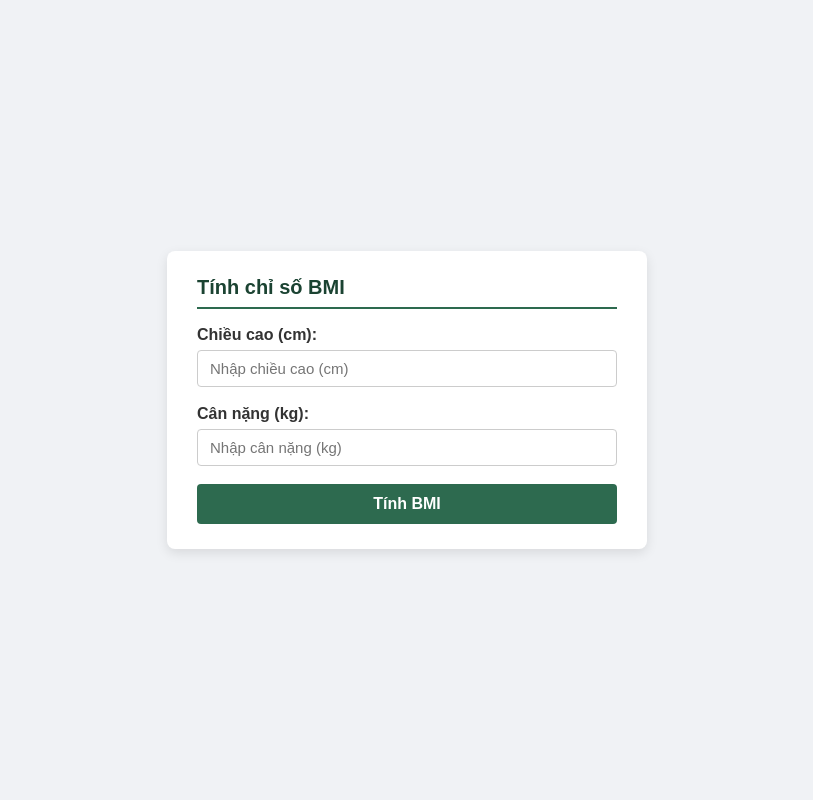
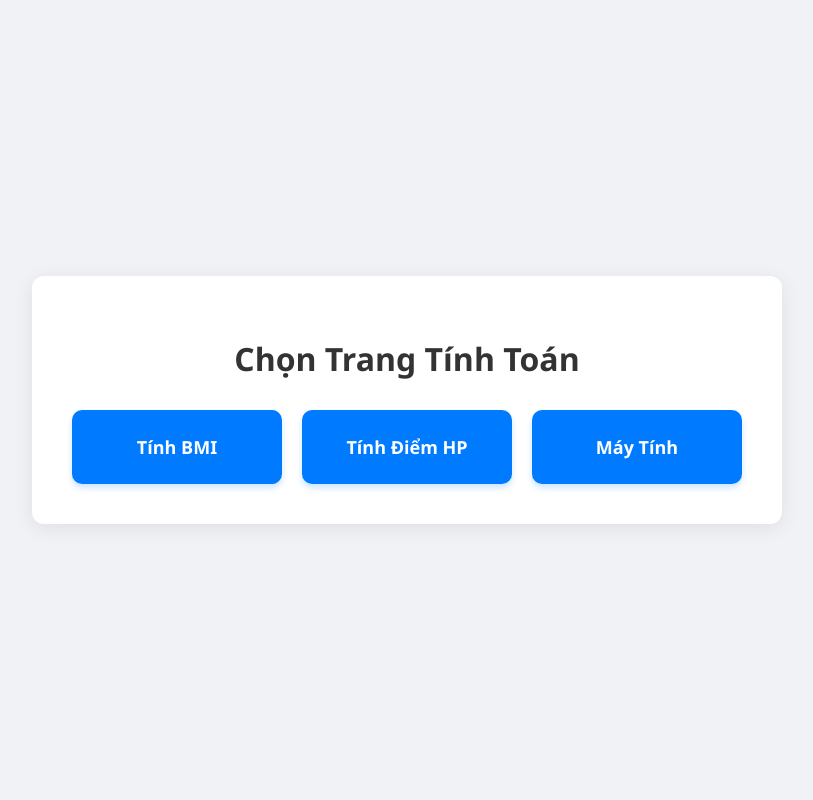
Before and after one commit to tuangold4321/pmnm-hocphan, a Flask app: page / in a window 1280 px wide. Shown: the whole page, without its empty margins (233-1046 px from the left). Run offline with Flask 3, Linux system fonts and the light colour scheme.

Commit message:
massive changes

```diff
--- a/bai_tap/bmi/app.py
+++ /dev/null
@@ -1,83 +0,0 @@
-from flask import Flask, render_template, request
-
-app = Flask(__name__)
-
-@app.route('/', methods=['GET', 'POST'])
-def index():
-    height_raw = ''
-    weight_raw = ''
-    errors = {}
-    result = None
-
-    if request.method == 'POST':
-        height_raw = request.form.get('height', '').strip()
-        weight_raw = request.form.get('weight', '').strip()
-
-        height_val = None
-        weight_val = None
-        if not height_raw:
-            errors['height'] = 'Vui lòng nhập chiều cao.'
-        else:
-            try:
-                h_str = height_raw.replace(',', '.')
-                height_val = float(h_str)
-
-                if height_val < 50 or height_val > 250:
-                    errors['height'] = 'Giá trị phải từ 50 đến 250. (nhập mét thay vì cm)'
-            except ValueError:
-                errors['height'] = 'Vui lòng nhập một số.'
-
-        if not weight_raw:
-            errors['weight'] = 'Vui lòng nhập cân nặng.'
-        else:
-            try:
-                w_str = weight_raw.replace(',', '.')
-                weight_val = float(w_str)
-
-                if weight_val < 10 or weight_val > 300:
-                    errors['weight'] = 'Giá trị phải từ 10 đến 300.'
-            except ValueError:
-                errors['weight'] = 'Vui lòng nhập một số.'
-
-        if not errors and height_val is not None and weight_val is not None:
-            height_m = height_val / 100.0
-
-            bmi = round(weight_val / (height_m ** 2), 1)
-
-            if bmi < 18.5:
-                category = 'Thiếu cân'
-                color_name = 'vàng'
-                css_class = 'yellow'
-            elif bmi < 23.0:
-                category = 'Bình thường'
-                color_name = 'xanh'
-                css_class = 'green'
-            elif bmi < 25.0:
-                category = 'Thừa cân'
-                color_name = 'vàng'
-                css_class = 'yellow'
-            else:
-                category = 'Béo phì'
-                color_name = 'đỏ'
-                css_class = 'red'
-
-            weight_min = round(18.5 * (height_m ** 2), 1)
-            weight_max = round(22.9 * (height_m ** 2), 1)
-
-            result = {
-                'bmi': bmi,
-                'category': category,
-                'color_name': color_name,
-                'css_class': css_class,
-                'weight_min': weight_min,
-                'weight_max': weight_max
-            }
-
-    return render_template('index.html',
-                           height_raw=height_raw,
-                           weight_raw=weight_raw,
-                           errors=errors,
-                           result=result)
-
-if __name__ == '__main__':
-    app.run(debug=True)
--- a/bai_tap/html_template/app.py
+++ b/bai_tap/html_template/app.py
@@ -6,9 +6,9 @@ from flask import Flask, render_template
 sys.path.append(os.path.abspath(os.path.join(os.path.dirname(__file__), '..')))
 
 # Import các Blueprint từ 3 thư mục con
-from bmi.app import bmi_bp
-from diem_hp.app import diem_hp_bp
-from may_tinh.may_tinh import may_tinh_bp
+from bai_tap.tinh_toan.templates.bmi.app import bmi_bp
+from bai_tap.tinh_toan.templates.diem_hp.app import diem_hp_bp
+from bai_tap.tinh_toan.templates.may_tinh.may_tinh import may_tinh_bp
 
 app = Flask(__name__)
 
--- /dev/null
+++ b/bai_tap/tinh_toan/app.py
@@ -0,0 +1,17 @@
+from flask import Flask, render_template
+
+from bmi_routes import bmi_bp
+from diem_hp_routes import diem_hp_bp
+from may_tinh_routes import may_tinh_bp
+
+app = Flask(__name__)
+app.register_blueprint(bmi_bp, url_prefix="/bmi")
+app.register_blueprint(diem_hp_bp, url_prefix="/diem-hp")
+app.register_blueprint(may_tinh_bp, url_prefix="/may-tinh")
+
+@app.route('/')
+def home():
+    return render_template('tinh_toan.html')
+
+if __name__ == '__main__':
+    app.run(debug=True)
--- a/bai_tap/diem_hp/app.py
+++ b/bai_tap/tinh_toan/diem_hp_routes.py
@@ -1,8 +1,8 @@
 from decimal import Decimal, InvalidOperation, ROUND_HALF_UP
 
-from flask import Flask, render_template, request
+from flask import Blueprint, render_template, request
 
-app = Flask(__name__)
+diem_hp_bp = Blueprint("diem_hp", __name__)
 
 FIELDS = [
     ("cc", "Chuyên cần (10%)", "CC", Decimal("0.1")),
@@ -10,19 +10,23 @@ FIELDS = [
     ("ck", "Cuối kỳ (60%)", "CK", Decimal("0.6")),
 ]
 
-def validate_score(a):
-    a = (a or "").strip().replace(",", ".")
-    if not a:
+
+def validate_score(raw):
+    raw = (raw or "").strip().replace(",", ".")
+    if not raw:
         return None, "Vui lòng nhập một số."
+
     try:
-        value = Decimal(a)
+        value = Decimal(raw)
     except InvalidOperation:
         return None, "Vui lòng nhập một số."
+
     if not value.is_finite():
         return None, "Vui lòng nhập một số."
     if value < 0 or value > 10:
         return None, "Điểm phải từ 0 đến 10."
     return value, None
+
 
 def to_letter(score):
     if score >= Decimal("8.5"):
@@ -35,11 +39,13 @@ def to_letter(score):
         return "D"
     return "F"
 
-@app.route("/", methods=["GET", "POST"])
+
+@diem_hp_bp.route("/", methods=["GET", "POST"], strict_slashes=False)
 def index():
     values = {key: "" for key, *_ in FIELDS}
     errors = {}
     result = None
+
     if request.method == "POST":
         scores = {}
         for key, _label, _short, _weight in FIELDS:
@@ -51,13 +57,21 @@ def index():
                 scores[key] = score
 
         if not errors:
-            total = sum(scores[key] * weight for key, _l, _s, weight in FIELDS)
+            total = sum(
+                scores[key] * weight for key, _label, _short, weight in FIELDS
+            )
             total = total.quantize(Decimal("0.1"), rounding=ROUND_HALF_UP)
+            fatal = scores["ck"] < 1
+            result = {
+                "score": total,
+                "letter": "F" if fatal else to_letter(total),
+                "fatal": fatal,
+            }
 
-            fatal = scores["ck"] < 1
-            letter = "F" if fatal else to_letter(total)
-            result = {"score": total, "letter": letter, "fatal": fatal}
-    return render_template("index.html", fields = FIELDS, values = values, errors = errors, result = result)
-
-if __name__ == "__main__":
-    app.run(debug=True)
+    return render_template(
+        "diem_hp/index.html",
+        fields=FIELDS,
+        values=values,
+        errors=errors,
+        result=result,
+    )
--- a/bai_tap/may_tinh/may_tinh.py
+++ b/bai_tap/tinh_toan/may_tinh_routes.py
@@ -1,14 +1,14 @@
 import math
-from flask import Flask, render_template, request
 
-app = Flask(__name__)
+from flask import Blueprint, render_template, request
 
-valid_ops = {"+", "-", "*", "/"}
+may_tinh_bp = Blueprint("may_tinh", __name__)
+
+VALID_OPS = {"+", "-", "*", "/"}
 
 
 def parse_number(raw):
     raw = (raw or "").strip().replace(",", ".")
-
     if not raw:
         return None
 
@@ -17,20 +17,17 @@ def parse_number(raw):
     except ValueError:
         return None
 
-    if not math.isfinite(value):
-        return None
-
-    return value
+    return value if math.isfinite(value) else None
 
 
-def format_number(x):
-    x = round(x, 10)
-    if x == int(x):
-        return str(int(x))
-    return str(x)
+def format_number(value):
+    value = round(value, 10)
+    if value == int(value):
+        return str(int(value))
+    return str(value)
 
 
-@app.route("/", methods=["GET", "POST"])
+@may_tinh_bp.route("/", methods=["GET", "POST"], strict_slashes=False)
 def calculator():
     a_raw = ""
     b_raw = ""
@@ -48,13 +45,10 @@ def calculator():
 
         if a is None:
             errors["a"] = "Vui lòng nhập số hợp lệ."
-
         if b is None:
             errors["b"] = "Vui lòng nhập số hợp lệ."
-
-        if op not in valid_ops:
-            errors["op"] = (f"Phép toán '{op}' không hợp lệ. ")
-
+        if op not in VALID_OPS:
+            errors["op"] = f"Phép toán '{op}' không hợp lệ."
         if not errors and op == "/" and b == 0:
             errors["b"] = "Không thể chia cho 0."
 
@@ -74,15 +68,11 @@ def calculator():
             )
 
     return render_template(
-        "index.html",
+        "may_tinh/index.html",
         a=a_raw,
         b=b_raw,
         op=op,
         errors=errors,
         result=result,
-        ops=["+", "-", "*", "/"]
+        ops=["+", "-", "*", "/"],
     )
-
-
-if __name__ == "__main__":
-    app.run(debug=True)
--- a/bai_tap/bmi/templates/index.html
+++ b/bai_tap/tinh_toan/templates/bmi/index.html
@@ -98,7 +98,7 @@
 <div class="card">
     <h2>Tính chỉ số BMI</h2>
 
-    <form method="POST" action="/">
+    <form method="POST" action="{{ url_for('bmi.index') }}">
         <div class="form-group">
             <label for="height">Chiều cao (cm):</label>
             <input type="text" id="height" name="height"
--- /dev/null
+++ b/bai_tap/tinh_toan/templates/tinh_toan.html
@@ -0,0 +1,65 @@
+<!DOCTYPE html>
+<html lang="vi">
+<head>
+    <meta charset="UTF-8">
+    <meta name="viewport" content="width=device-width, initial-scale=1.0">
+    <title>Hệ Thống Tính Toán</title>
+    <style>
+        body {
+            font-family: 'Segoe UI', Tahoma, Geneva, Verdana, sans-serif;
+            background-color: #f0f2f5;
+            display: flex;
+            justify-content: center;
+            align-items: center;
+            height: 100vh;
+            margin: 0;
+        }
+        .container {
+            text-align: center;
+            background: #ffffff;
+            padding: 40px;
+            border-radius: 12px;
+            box-shadow: 0 4px 20px rgba(0, 0, 0, 0.08);
+        }
+        h1 {
+            color: #333;
+            margin-bottom: 30px;
+        }
+        .card-container {
+            display: flex;
+            gap: 20px;
+            justify-content: center;
+        }
+        .card {
+            display: block;
+            width: 180px;
+            padding: 25px 15px;
+            border-radius: 10px;
+            background-color: #007bff;
+            color: #ffffff;
+            text-decoration: none;
+            font-size: 18px;
+            font-weight: bold;
+            transition: all 0.3s ease;
+            box-shadow: 0 4px 6px rgba(0, 123, 255, 0.2);
+        }
+        .card:hover {
+            transform: translateY(-5px);
+            background-color: #0056b3;
+            box-shadow: 0 6px 12px rgba(0, 86, 179, 0.3);
+        }
+    </style>
+</head>
+<body>
+
+    <div class="container">
+        <h1>Chọn Trang Tính Toán</h1>
+        <div class="card-container">
+            <a href="/bmi" class="card">Tính BMI</a>
+            <a href="/diem-hp" class="card">Tính Điểm HP</a>
+            <a href="/may-tinh" class="card">Máy Tính</a>
+        </div>
+    </div>
+
+</body>
+</html>
```
Also changed, not shown: bai_tap/tinh_toan/bmi_routes.py (added, +67 -0 lines), bai_tap/tinh_toan/templates/diem_hp/index.html (renamed from bai_tap/diem_hp/templates/index.html), bai_tap/tinh_toan/templates/may_tinh/index.html (renamed from bai_tap/may_tinh/templates/index.html).
